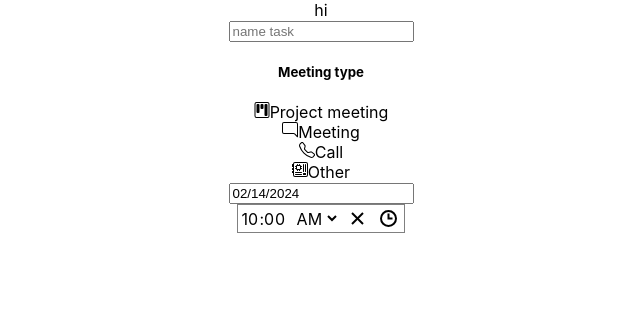
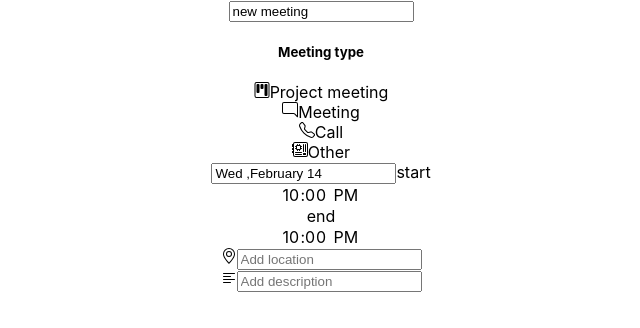
Before and after one commit to YroslavOne/meeting-calendar, a React (Create React App) app in the folder my-app/: page / in a window 1280 px wide. Shown: the top 328 px of the page, without its empty margins (319-959 px from the left). Built offline with nearby package versions, Linux system fonts and the light colour scheme.

Commit message:
13.20 28.02.2024

```diff
--- a/my-app/src/components/appComponents/Main.js
+++ b/my-app/src/components/appComponents/Main.js
@@ -5,7 +5,6 @@ import CreateTask from './mainComponents/CreateTask/CreateTask';
 function Main() {
   return (
     <div>
-      hi
       {/* <Calendar/> */}
       <CreateTask />
     </div>
--- a/my-app/src/components/appComponents/mainComponents/CreateTask/CreateTask.js
+++ b/my-app/src/components/appComponents/mainComponents/CreateTask/CreateTask.js
@@ -1,14 +1,27 @@
+import { GeoAlt, TextLeft } from 'react-bootstrap-icons';
 import MeetingType from './TaskItems/MeetingType';
-import TimerPicker from './TaskItems/SelectDate';
+import SelectDate from './TaskItems/SelectDate';
 import SelectTime from './TaskItems/SelectTime';
+import { useState } from 'react';
 
 function CreateTask() {
+const [nameMeeting, setNameMeeting] = useState("new meeting")
+const [meetingType, setMeetingType] = useState("")
+const [selectedDate, setSelectedDate] = useState("")
+const [selectedTimeStart, setSelectedTimeStart] = useState("")
+const [selectedTimeEnd, setSelectedTimeEnd] = useState("")
+console.log(nameMeeting, meetingType, selectedDate, selectedTimeStart, selectedTimeEnd)
+
   return (
     <div>
-      <input placeholder="name task"></input>
-      <MeetingType />
-      <TimerPicker />
-      <SelectTime />
+      <input value={nameMeeting} onChange={(e) => setNameMeeting(e.target.value)} placeholder="name task"></input>
+      <MeetingType setMeetingType={setMeetingType} />
+       <SelectDate setSelectedDate={setSelectedDate}/>
+       start <SelectTime setSelectedTime={setSelectedTimeStart}/>
+       end <SelectTime setSelectedTime={setSelectedTimeEnd}/>
+       <div><GeoAlt/><input placeholder="Add location"></input></div>
+       <div><TextLeft/><input placeholder="Add description"></input></div>
+
     </div>
   );
 }
--- a/my-app/src/components/appComponents/mainComponents/CreateTask/TaskItems/MeetingType.js
+++ b/my-app/src/components/appComponents/mainComponents/CreateTask/TaskItems/MeetingType.js
@@ -1,16 +1,17 @@
-import { useContext } from 'react';
+import { useContext, useState } from 'react';
 import { Context } from '../../../../Context';
 // import { ChatRight, Kanban, Motherboard, Telephone } from "react-bootstrap-icons";
 
-function MeetingType() {
+function MeetingType(props) {
   const { meetingItems } = useContext(Context);
-
+  const [meetingType, setMeetingType]= useState("")
+props.setMeetingType(meetingType)
   return (
     <div>
       <h5>Meeting type</h5>
       <div>
         {meetingItems.map((nameMeeting) => (
-          <div className={nameMeeting.className}>
+          <div onClick={(e)=>setMeetingType(nameMeeting)} className={nameMeeting.className}>
             {nameMeeting.icon}
             {nameMeeting.name}
           </div>
--- a/my-app/src/components/appComponents/mainComponents/CreateTask/TaskItems/SelectDate.js
+++ b/my-app/src/components/appComponents/mainComponents/CreateTask/TaskItems/SelectDate.js
@@ -1,15 +1,17 @@
-import React, { useState } from 'react';
-import DatePicker from 'react-datepicker';
+import React, { useState } from "react";
+import DatePicker from "react-datepicker";
 
-import 'react-datepicker/dist/react-datepicker.css';
+import "react-datepicker/dist/react-datepicker.css";
 
 // CSS Modules, react-datepicker-cssmodules.css
 // import 'react-datepicker/dist/react-datepicker-cssmodules.css';
 
-const SelectDate = () => {
+function SelectDate(props) {
   const [startDate, setStartDate] = useState(new Date());
+  props.setSelectedDate(startDate);
+
   return (
-    <DatePicker selected={startDate} onChange={(date) => setStartDate(date)} />
+    <DatePicker selected={startDate} onChange={(date) => setStartDate(date)} dateFormat="E ,MMMM d" />
   );
-};
+}
 export default SelectDate;
--- /dev/null
+++ b/my-app/src/components/appComponents/mainComponents/CreateTask/TaskItems/SelectTime.css
@@ -0,0 +1,31 @@
+.react-time-picker__button{
+    display: none;
+
+}
+.react-time-picker__clock{
+    display: none;
+}
+.react-time-picker__inputGroup{
+    border: none;
+}
+.react-time-picker__wrapper{
+    border: none;
+
+}
+select {
+    -webkit-appearance: none;
+    -moz-appearance: none;
+    appearance: none;
+    -o-appearance: none;
+    appearance: none;
+
+  }
+  .react-time-picker__inputGroup__amPm{
+    -webkit-appearance: none;
+  /* padding: 8px 30px 8px 8px; */
+  /* border: 1px solid #ccc; */
+  appearance: none;
+  /* border-radius: 7px;  */
+  /* width: auto;   */
+
+  }
--- a/my-app/src/components/appComponents/mainComponents/CreateTask/TaskItems/SelectTime.js
+++ b/my-app/src/components/appComponents/mainComponents/CreateTask/TaskItems/SelectTime.js
@@ -1,14 +1,15 @@
 import { useState } from 'react';
 import TimePicker from 'react-time-picker';
 import 'react-time-picker/dist/TimePicker.css';
-import 'react-clock/dist/Clock.css';
+import "./SelectTime.css"
+// import 'react-clock/dist/Clock.css';
 
-function SelectTime() {
-  const [value, onChange] = useState('10:00');
-
+function SelectTime(props) {
+  const [value, onChange] = useState('22:00');
+props.setSelectedTime(value)
   return (
     <div>
-      <TimePicker onChange={onChange} value={value} />
+      <TimePicker onChange={onChange} value={value} locale='en-us'/>
     </div>
   );
 }
```
Also changed, not shown: 1 other file (tests, documents, lock files or other folders).
